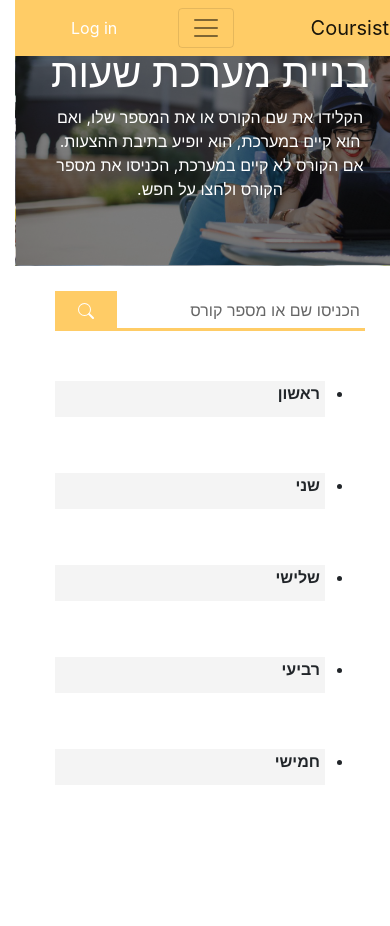
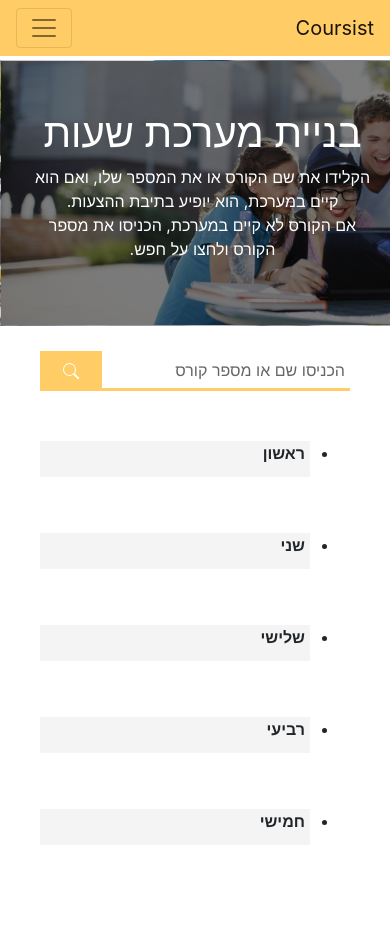
Before and after one commit to asaf-kali/coursist, a Django app: page /schedule/ in a window 390 px wide. Before the commit the page ends 768 px from the top, so only its background shows below. Run offline with Django 3.2, Linux system fonts and the light colour scheme; parts of the project's set-up code (start-up, migrations or seed data) failed here and were passed over; some libraries are stand-ins or nearby versions.

Commit message:
Some UI fixes
- fix horizontal overflow
- fix navbar collapse on mobile
- unify header image styles
- more minor fixes

```diff
--- a/static/styles/master.css
+++ b/static/styles/master.css
@@ -2,8 +2,8 @@
 	box-sizing: border-box;
 }
 
-.border1 {
-	border: 1px solid #000;
+body {
+	margin-top: 60px;
 }
 
 .bg-navbar {
@@ -14,14 +14,14 @@
 	width: 100%;
 }
 
-.search-bg {
+.header-image {
 	border-radius: 0px !important;
 	background-size: cover;
 	background-position-y: 50%;
+	background-image: url(../images/search-bg.jpeg);
 }
-
-.search-content-wrapper {
-	background: rgba(0,0,0, 0.5);
+.opaque-wrapper {
+	background-color: rgba(0,0,0,0.5);
 }
 
 .search-param-wrapper {
@@ -101,7 +101,6 @@
 }
 
 .sign-out-btn {
-
 	border-radius: 10%;
 	background: rgba(0,0,0,0);
 	border: 1px solid #3d3d3d;
@@ -110,3 +109,21 @@
 	text-align: center;
 	font-size: 10px;
 }
+
+@media (min-width: 992px) {
+	.navbar {
+		height: 60px;
+	}
+
+	.header-image {
+		min-height: 200px;
+	}
+
+	.header-image.card {
+		border: 0;
+	}
+
+	.opaque-wrapper {
+		min-height: 200px;
+	}
+}
--- a/static/styles/schedule.css
+++ b/static/styles/schedule.css
@@ -734,8 +734,3 @@
     background: #ebebeb;
     color: #000;
 }
-
-.schedule_header_bg {
-    background: rgba(0,0,0,0.5);
-    width: 100%;
-}
--- a/templates/courses.html
+++ b/templates/courses.html
@@ -38,7 +38,7 @@
 {% endblock %}
 
 {% block content_header %}
-    <div class="text-white text-center d-flex align-items-center search-content-wrapper py-5 px-4">
+    <div class="text-white text-center d-flex align-items-center py-5 px-4">
         <div class="container">
             <br><br>
             <div class="row">
--- a/templates/master.html
+++ b/templates/master.html
@@ -25,12 +25,11 @@
 <nav class="navbar fixed-top navbar-expand-lg navbar-light bg-navbar">
     <a class="navbar-brand" href="{% url 'index' %}">Coursist</a>
     <button class="navbar-toggler" type="button" data-toggle="collapse"
-            data-target="#navbarSupportedContent"
-            aria-controls="navbarSupportedContent" aria-expanded="false"
+            data-target=".dual-collapse" aria-expanded="false"
             aria-label="Toggle navigation">
         <span class="navbar-toggler-icon"></span>
     </button>
-    <div class="collapse navbar-collapse" id="navbarSupportedContent">
+    <div class="collapse navbar-collapse dual-collapse w-100 order-1">
         <ul class="navbar-nav mr-auto">
             <li class="nav-item">
                 <a class="nav-link" href="{% url 'courses' %}">קורסים</a>
@@ -46,8 +45,8 @@
             </li>
         </ul>
     </div>
-    <div>
-        <ul class="navbar-nav" style="direction: ltr;">
+    <div class="collapse navbar-collapse dual-collapse w-100 order-2">
+        <ul class="navbar-nav ml-auto">
             <li>
                 {% if user.is_anonymous %}
                     <a class="nav-link" href="{% url 'login' %}" style="color: white;">Log in</a>
@@ -69,13 +68,15 @@
         </ul>
     </div>
 </nav>
-<section>
+<section class="container-fluid px-0">
     <!--Grid row-->
-    <div class="row">
+    <div class="row mr-0">
         <!--Grid column-->
-        <div class="col-md-12">
-            <div class="card search-bg card-image" style="background-image: url({% static 'images/search-bg.jpeg' %});">
-                {% block content_header %} {% endblock %}
+        <div class="col-md-12 px-0">
+            <div class="header-image card card-image">
+                <div class="opaque-wrapper">
+                    {% block content_header %} {% endblock %}
+                </div>
             </div>
         </div>
     </div>
--- a/templates/schedule.html
+++ b/templates/schedule.html
@@ -5,7 +5,7 @@
     <script>document.getElementsByTagName("html")[0].className += " js";</script>
 {% endblock head %}
 {% block content_header %}
-    <div class="container text-center text-white schedule_header_bg">
+    <div class="container-fluid text-center text-white">
         <br><br>
         <div class="col-sm-12">
             <h1>בניית מערכת שעות</h1>
```
